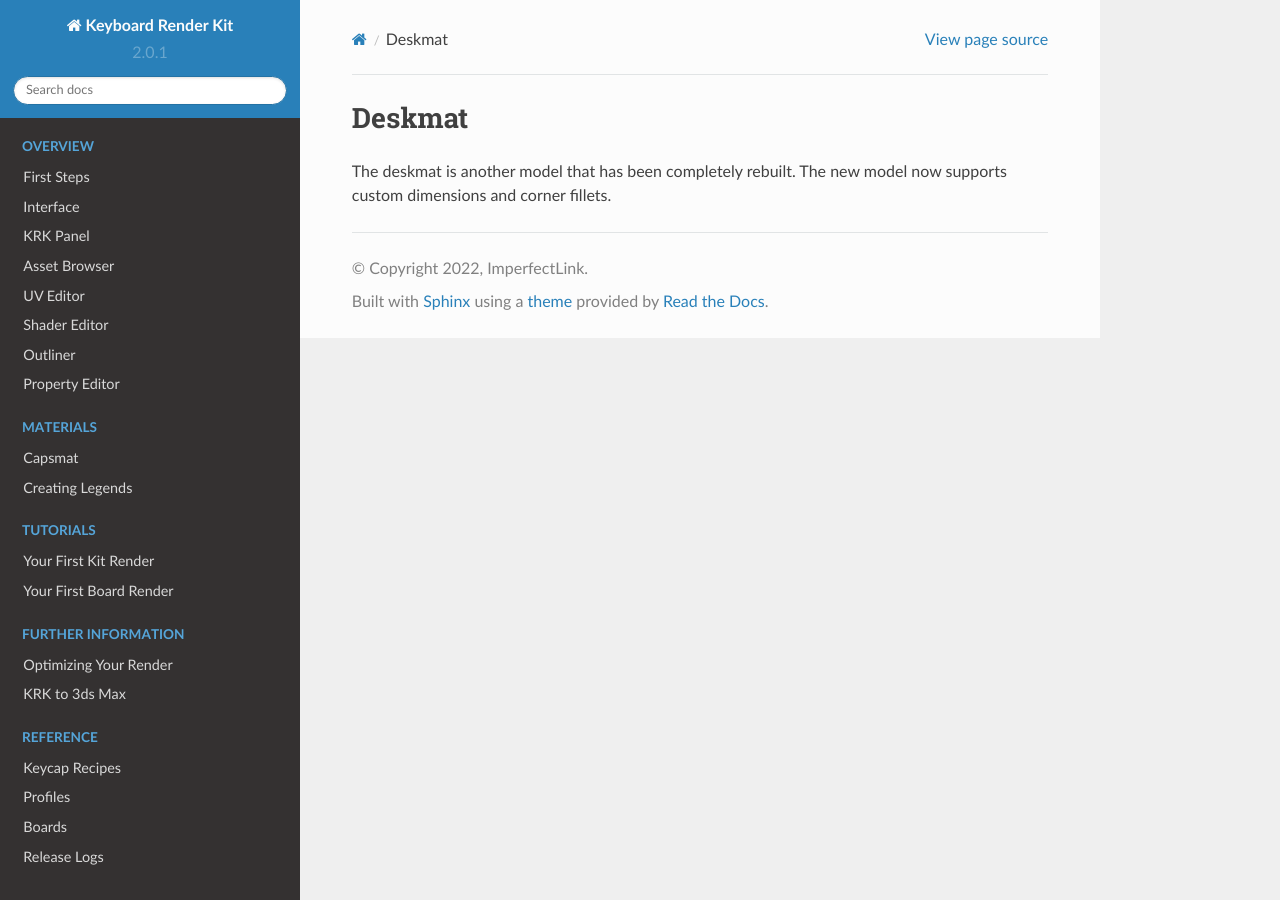
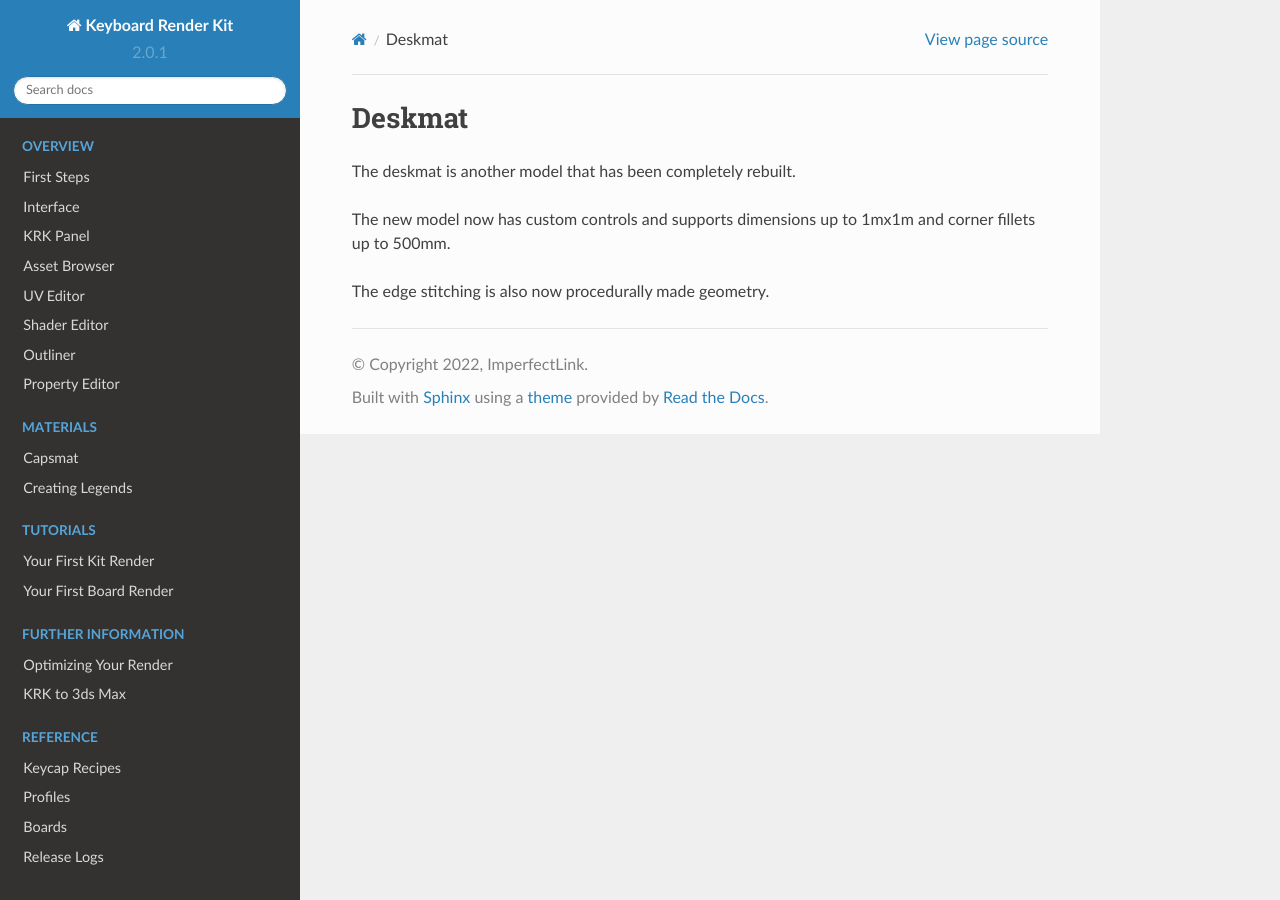
Before and after one commit to imperfectlink/KeyboardRenderKit, a Sphinx documentation site: the page built from docs/source/deskmat.rst, in a window 1280 px wide. Built offline with Sphinx 7.4.7 and the Read the Docs theme 2.0.0, drawn with Linux system fonts in a browser that asks for light colours.

Commit message:
Update deskmat.rst

```diff
--- a/docs/source/deskmat.rst
+++ b/docs/source/deskmat.rst
@@ -1,3 +1,7 @@
 Deskmat
 ====
-The deskmat is another model that has been completely rebuilt. The new model now supports custom dimensions and corner fillets.
+The deskmat is another model that has been completely rebuilt.
+
+The new model now has custom controls and supports dimensions up to 1mx1m and corner fillets up to 500mm.
+
+The edge stitching is also now procedurally made geometry.
```
